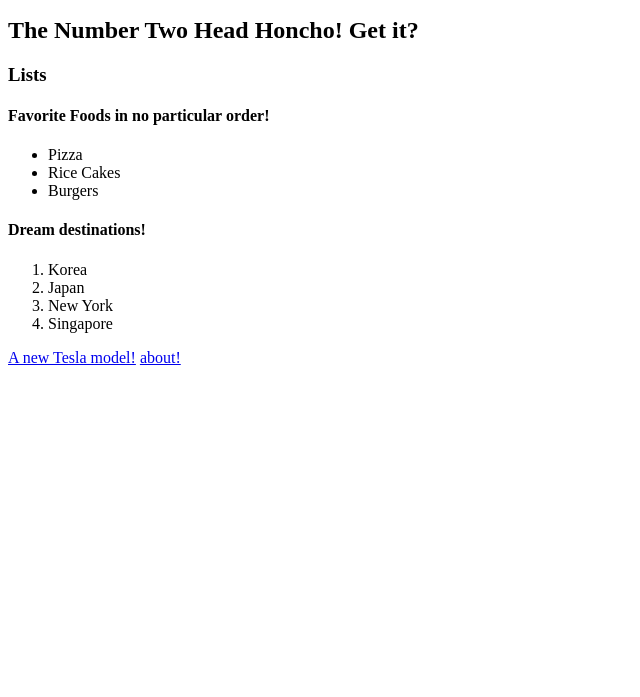
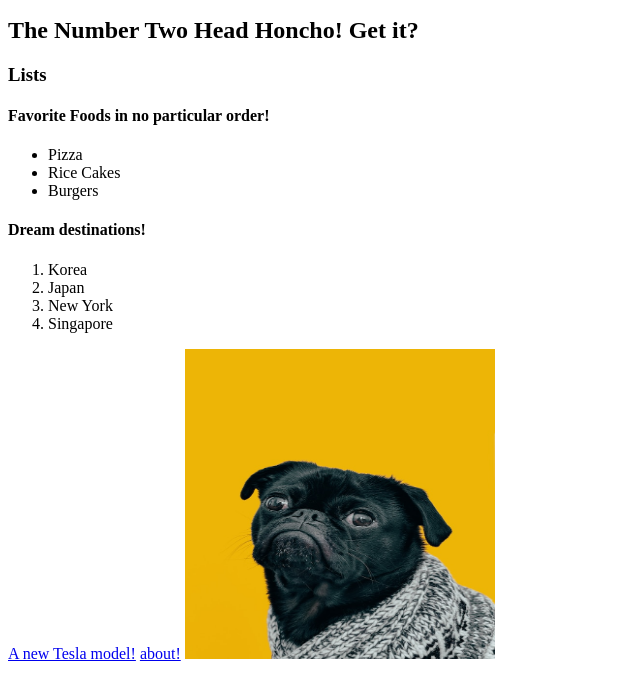
Before and after one commit to ElijahShin/HTML-foundations, a plain HTML site: page index.html in a window 1280 px wide. Shown: the part 101-798 px from the top of the page, without its empty margins (0-640 px from the left). Drawn offline with Linux system fonts and the light colour scheme.

Commit message:
Add Pug image

```diff
--- a/index.html
+++ b/index.html
@@ -30,5 +30,7 @@
         <a href="https://www.tesla.com/en_ca" target="_blank" rel="noopener noreferrer">A new Tesla model!</a>
 
         <a href="./pages/about.html">about!</a>
+
+        <img src="./images/dog.jpg" alt="A Pug" height="310" width="310">
     </body>
 </html>
```
